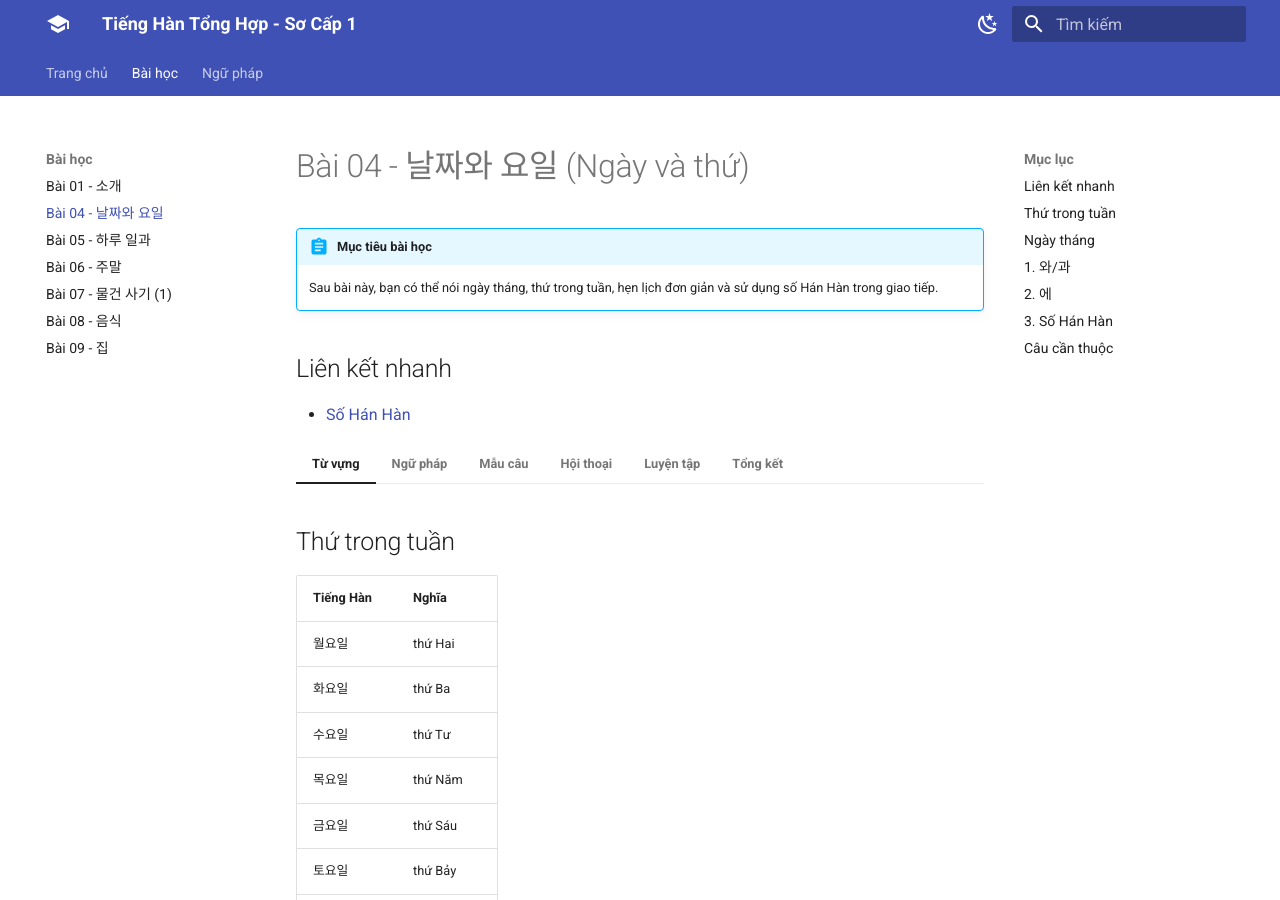
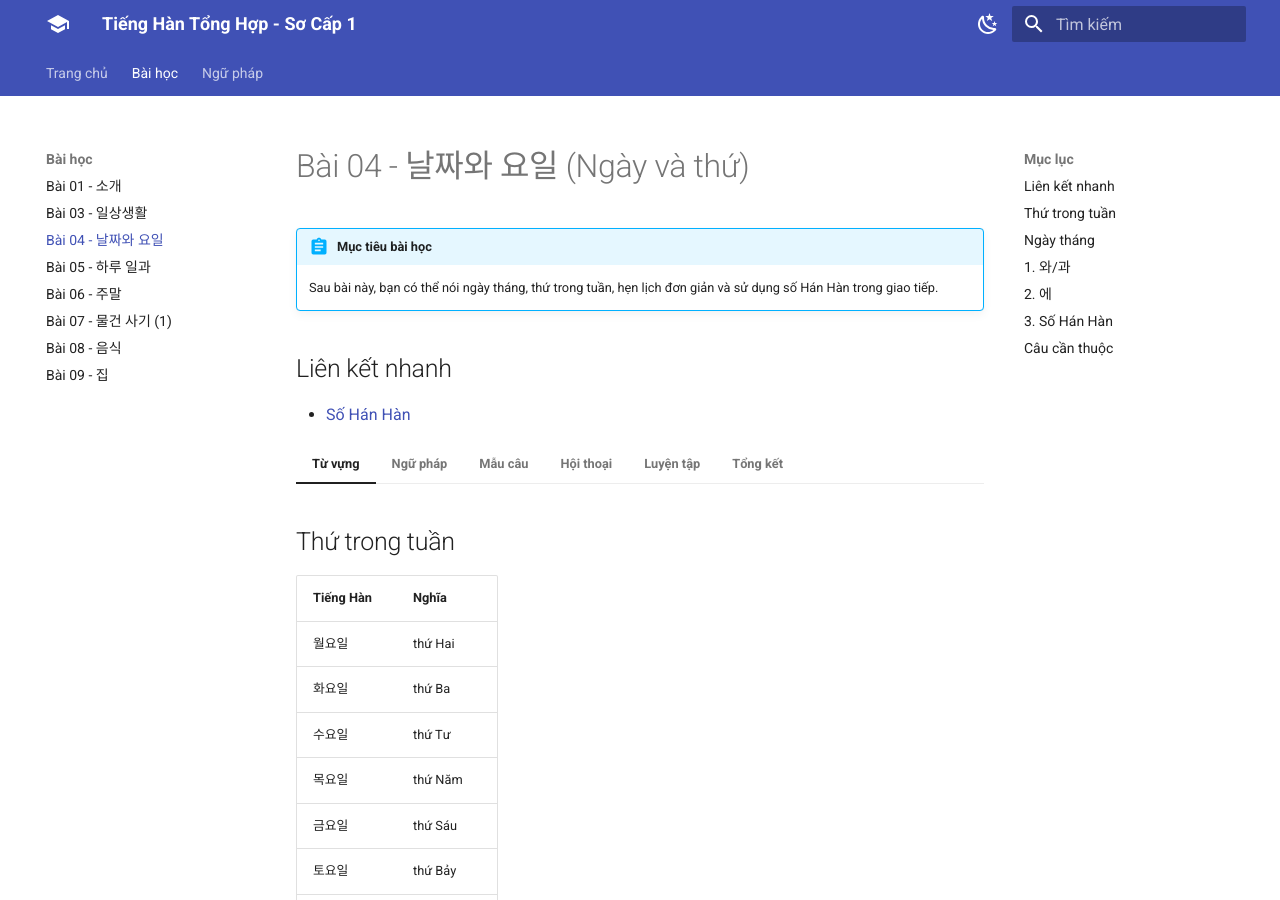
Before and after one commit to toanGa/tienghan-quyen1, an MkDocs documentation site: the page built from docs/lessons/bai-04.md, in a window 1280 px wide and 900 px high. Built offline with MkDocs 1.6.1 and Material for MkDocs 9.7.7, drawn with Linux system fonts in a browser that asks for light colours.

Commit message:
Add lesson 03 and seumnida grammar to navigation

```diff
--- a/mkdocs.yml
+++ b/mkdocs.yml
@@ -62,6 +62,7 @@
   - Trang chủ: index.md
   - Bài học:
       - Bài 01 - 소개: lessons/bai-01.md
+      - Bài 03 - 일상생활: lessons/bai-03.md
       - Bài 04 - 날짜와 요일: lessons/bai-04.md
       - Bài 05 - 하루 일과: lessons/bai-05.md
       - Bài 06 - 주말: lessons/bai-06.md
@@ -72,6 +73,7 @@
       - 입니다: grammar/imnida.md
       - 입니까?: grammar/imnikka.md
       - 은/는: grammar/eun-neun.md
+      - "-ㅂ/습니다": grammar/seumnida.md
       - Số Hán Hàn: grammar/sino-korean-numbers.md
       - "-아/어요": grammar/a-eoyo.md
       - "-았/었어요": grammar/past-tense-aeosseoyo.md
```
